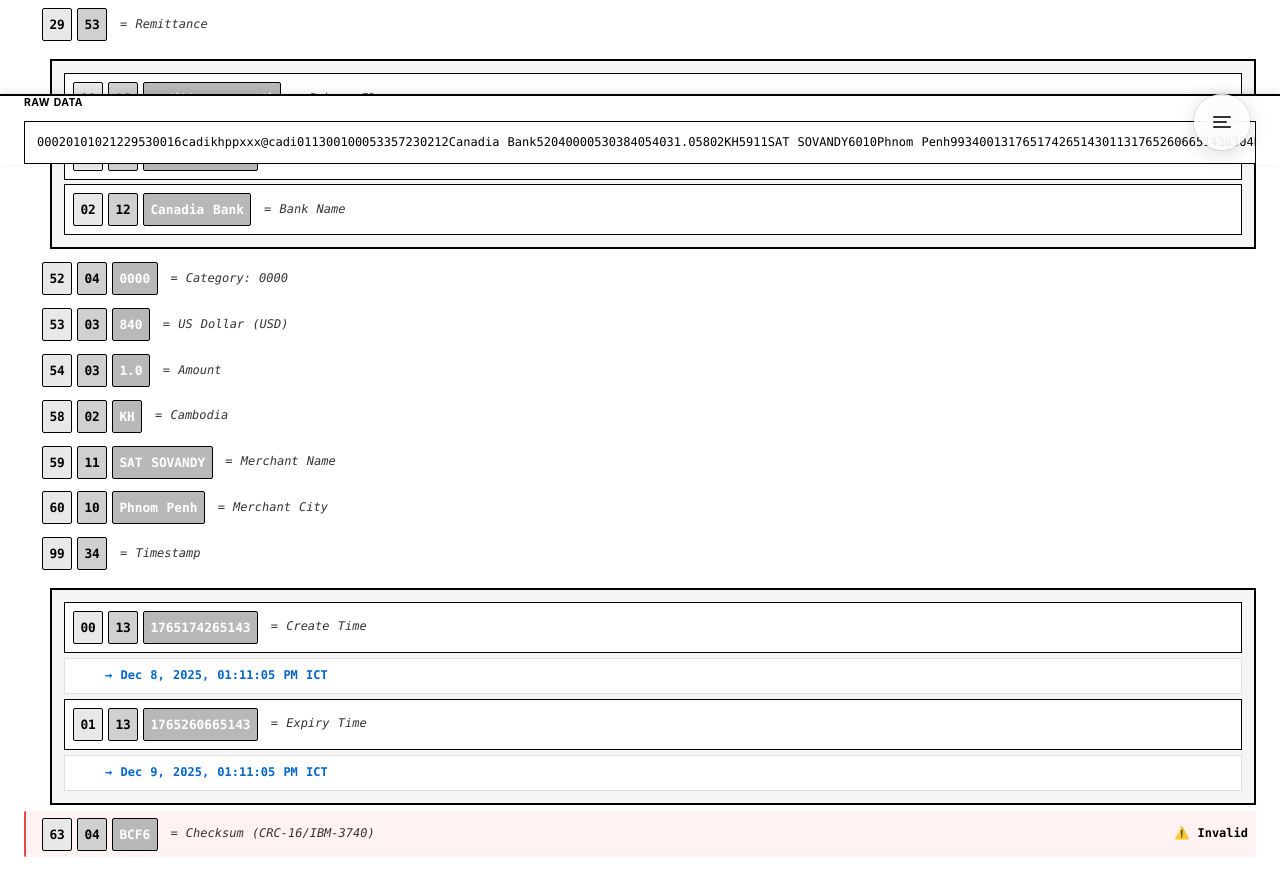
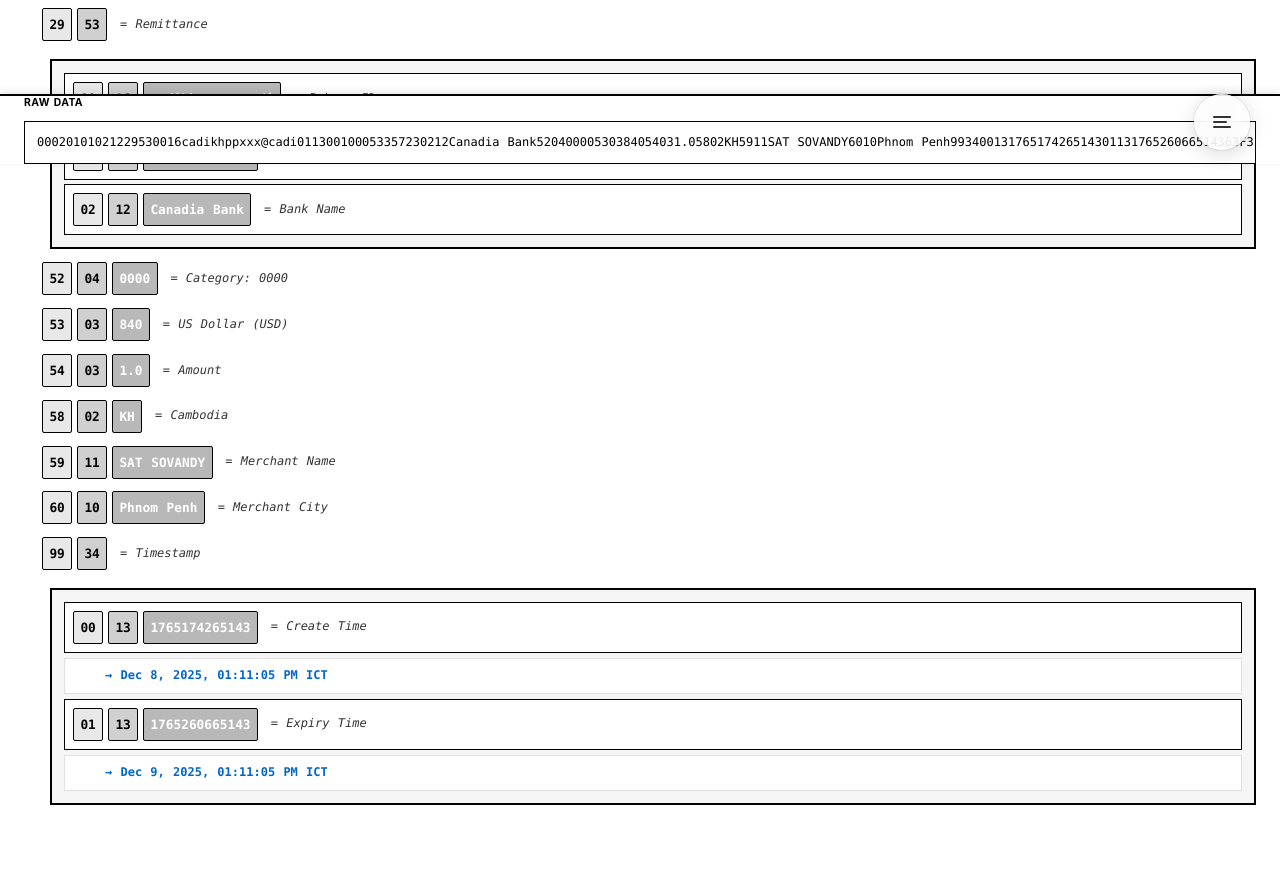
Before and after one commit to ousachea/App, a Nuxt app: page / in a window 1280 px wide. Shown: the part 620-1516 px from the top of the page. Built offline with nearby package versions, Linux system fonts and the light colour scheme.

Commit message:
update QR

```diff
--- a/pages/index.vue
+++ b/pages/index.vue
@@ -83,18 +83,14 @@
 
         <div class="tlv-tree">
           <!-- Root tags -->
-          <div class="tree-item" v-if="parsedTLV['00']"
-            @mouseenter="setHoveredTag(parsedTLV['00'].tag + String(parsedTLV['00'].length).padStart(2, '0') + parsedTLV['00'].value)"
-            @mouseleave="clearHoveredTag()">
+          <div class="tree-item" v-if="parsedTLV['00']">
             <span class="tree-tag">{{ parsedTLV['00'].tag }}</span>
             <span class="tree-length">{{ String(parsedTLV['00'].length).padStart(2, '0') }}</span>
             <span class="tree-data">{{ parsedTLV['00'].value }}</span>
             <span class="tree-meaning">= Version</span>
           </div>
 
-          <div class="tree-item" v-if="parsedTLV['01']"
-            @mouseenter="setHoveredTag(parsedTLV['01'].tag + String(parsedTLV['01'].length).padStart(2, '0') + parsedTLV['01'].value)"
-            @mouseleave="clearHoveredTag()">
+          <div class="tree-item" v-if="parsedTLV['01']">
             <span class="tree-tag">{{ parsedTLV['01'].tag }}</span>
             <span class="tree-length">{{ String(parsedTLV['01'].length).padStart(2, '0') }}</span>
             <span class="tree-data">{{ parsedTLV['01'].value }}</span>
@@ -262,13 +258,13 @@
 
           <!-- Tag 63: Checksum -->
           <div class="tree-item" v-if="parsedTLV['63']"
-            :class="{ 'checksum-valid': validateChecksum(qrResult), 'checksum-invalid': !validateChecksum(qrResult) }">
+            :class="{ 'checksum-valid': validateChecksum(qrResult) === true, 'checksum-invalid': validateChecksum(qrResult) === false }">
             <span class="tree-tag">{{ parsedTLV['63'].tag }}</span>
             <span class="tree-length">{{ formatLength(parsedTLV['63'].length) }}</span>
             <span class="tree-data">{{ parsedTLV['63'].value }}</span>
             <span class="tree-meaning">= Checksum (CRC-16/IBM-3740)</span>
-            <span class="checksum-status" v-if="validateChecksum(qrResult)">✅ Valid</span>
-            <span class="checksum-status" v-else>⚠️ Invalid</span>
+            <span class="checksum-status" v-if="validateChecksum(qrResult) === true">✅ Valid</span>
+            <span class="checksum-status" v-else-if="validateChecksum(qrResult) === false">⚠️ Invalid</span>
           </div>
         </div>
       </div>
@@ -306,7 +302,7 @@
 
       <div class="raw-data" v-if="qrResult && activeTab === 'decode'">
         <h3 class="data-label">Raw Data</h3>
-        <pre class="data-content" :class="{ 'raw-data-highlight': hoveredTagData }">{{ highlightRawData() }}</pre>
+        <pre class="data-content">{{ qrResult }}</pre>
       </div>
     </div>
   </div>
@@ -330,16 +326,11 @@ export default {
         tag29Nested: {},
       },
       parsedTLV: {},
-      manualQRInput: '00020101021229530016cadikhppxxx@cadi011300100053357230212Canadia Bank52040000530384054031.05802KH5911SAT SOVANDY6010Phnom Penh993400131765174265143011317652606651436304BCF6',
+      manualQRInput: '00020101021229530016cadikhppxxx@cadi011300100053357230212Canadia Bank52040000530384054031.05802KH5911SAT SOVANDY6010Phnom Penh9934001317651742651430113176526066514363F3F6',
       copyText: 'Copy',
       activeTab: 'decode',
       generatedQRImage: null,
-      qrDataToGenerate: '00020101021229530016cadikhppxxx@cadi011300100053357230212Canadia Bank52040000530384054031.05802KH5911SAT SOVANDY6010Phnom Penh993400131765174265143011317652606651436304BCF6',
-      hoveredTagData: null,
-      editMode: false,
-      editMerchantName: '',
-      editAmount: '',
-      editCurrency: 'KHR',
+      qrDataToGenerate: '00020101021229530016cadikhppxxx@cadi011300100053357230212Canadia Bank52040000530384054031.05802KH5911SAT SOVANDY6010Phnom Penh9934001317651742651430113176526066514363F3F6',
       currencyCodeMap: {
         '840': 'US Dollar (USD)',
         '116': 'Cambodian Riel (KHR)',
@@ -572,25 +563,6 @@ export default {
       return String(length).padStart(2, '0');
     },
 
-    setHoveredTag(tagData) {
-      this.hoveredTagData = tagData;
-    },
-
-    clearHoveredTag() {
-      this.hoveredTagData = null;
-    },
-
-    highlightRawData() {
-      if (!this.hoveredTagData) return this.qrResult;
-
-      const regex = new RegExp(`(${this.escapeRegex(this.hoveredTagData)})`, 'g');
-      return this.qrResult.replace(regex, '[\n$1\n]');
-    },
-
-    escapeRegex(string) {
-      return string.replace(/[.*+?^${}()|[\]\\]/g, '\\$&');
-    },
-
     toggleEditMode() {
       this.editMode = !this.editMode;
       if (this.editMode) {
@@ -662,11 +634,11 @@ export default {
 
     validateChecksum(qrData) {
       // Extract checksum tag
-      const checksumMatch = qrData.match(/63\d{2}([A-F0-9]{4})$/);
-      if (!checksumMatch) return false;
+      const checksumMatch = qrData.match(/63\d{2}([A-Fa-f0-9]{4})$/);
+      if (!checksumMatch) return null;
 
-      const providedChecksum = checksumMatch[1];
-      const dataWithoutChecksum = qrData.replace(/63\d{2}[A-F0-9]{4}$/, '');
+      const providedChecksum = checksumMatch[1].toUpperCase();
+      const dataWithoutChecksum = qrData.replace(/63\d{2}[A-Fa-f0-9]{4}$/, '');
       const calculatedChecksum = this.calculateCRC16(dataWithoutChecksum);
 
       return providedChecksum === calculatedChecksum;
@@ -1355,21 +1327,6 @@ export default {
   transition: background-color 0.2s ease;
 }
 
-.raw-data-highlight {
-  background: #fffacd;
-  animation: highlightPulse 0.4s ease;
-}
-
-@keyframes highlightPulse {
-  0% {
-    background: #ffff99;
-  }
-
-  100% {
-    background: #fffacd;
-  }
-}
-
 @media (max-width: 1200px) {
   .tlv-tree {
     font-size: 0.75rem;
```
